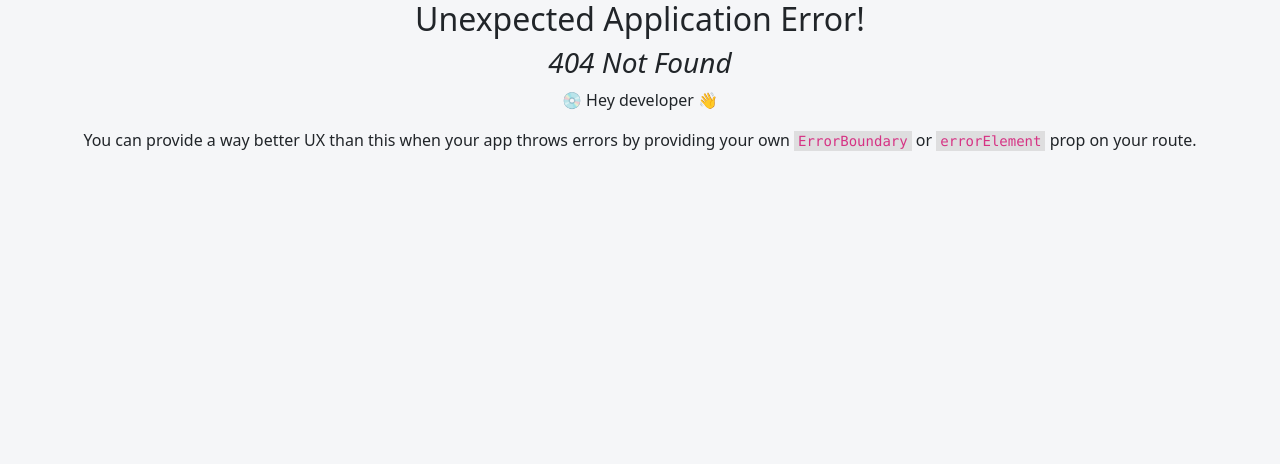
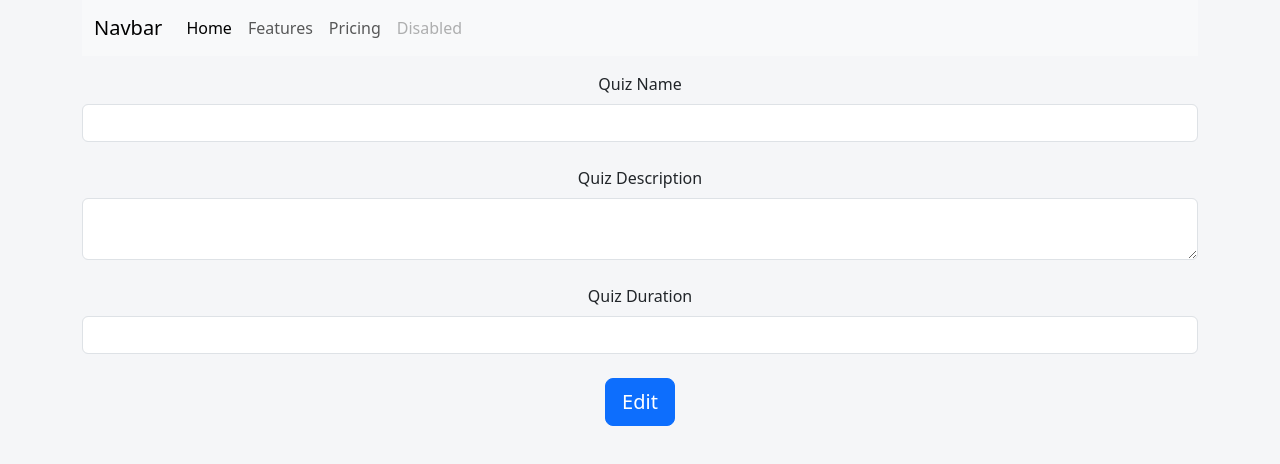
Before and after one commit to rdhhauzan/sevima-hackaton, a React (Create React App) app in the folder frontend/: page /admin/quiz/add in a window 1280 px wide. Before the commit this address had no page. Shown: the top 464 px of the page. Built offline with nearby package versions, Linux system fonts and the light colour scheme.

Commit message:
frontend: add quiz in admin page done

```diff
--- /dev/null
+++ b/frontend/src/pages/Admin/AddQuiz.jsx
@@ -0,0 +1,130 @@
+import apiCaller from "../../services/apiCaller";
+import AdminNavbar from "../../Components/AdminNavbar";
+import Swal from "sweetalert2";
+import { useFormik, useField, Form } from "formik";
+import * as Yup from "yup";
+import { useNavigate, Link } from "react-router-dom";
+
+function AddQuiz() {
+  const navigate = useNavigate();
+
+  function Form() {
+    const formik = useFormik({
+      initialValues: {
+        name: "",
+        description: "",
+        duration: "",
+      },
+      validationSchema: Yup.object({
+        name: Yup.string().required("Name is required"),
+        description: Yup.string().required("Description is required"),
+        duration: Yup.number()
+          .integer("Duration must be an integer")
+          .required("Duration is required")
+          .test("is-integer", "Duration must be an integer", (value) =>
+            Number.isInteger(value)
+          ),
+      }),
+      onSubmit: (values) => {
+        apiCaller
+          .post("/admin/quizzes", values, {
+            headers: {
+              access_token: localStorage.getItem("access_token"),
+            },
+          })
+          .then((res) => {
+            Swal.fire({
+              icon: "success",
+              title: "Quiz added successfully",
+              showConfirmButton: false,
+              timer: 1500,
+            });
+            navigate("/admin/quizzes");
+          })
+          .catch((err) => {
+            Swal.fire({
+              icon: "error",
+              title: "Something went wrong",
+              showConfirmButton: false,
+              timer: 1500,
+            });
+          });
+      },
+    });
+
+    return (
+      <>
+        <form onSubmit={formik.handleSubmit}>
+          <div className="form-outline mb-4">
+            <label class="form-label" for="name">
+              Quiz Name
+            </label>
+            <input
+              type="text"
+              className="form-control"
+              onChange={formik.handleChange}
+              onBlur={formik.handleBlur}
+              value={formik.values.name}
+              id="name"
+            />
+
+            {formik.touched.name && formik.errors.name ? (
+              <div className="text-danger">{formik.errors.name}</div>
+            ) : null}
+          </div>
+          <div className="form-outline mb-4">
+            <label class="form-label" for="description">
+              Quiz Description
+            </label>
+            <textarea
+              type="text"
+              className="form-control"
+              onChange={formik.handleChange}
+              onBlur={formik.handleBlur}
+              value={formik.values.description}
+              id="description"
+            />
+
+            {formik.touched.description && formik.errors.description ? (
+              <div className="text-danger">
+                {formik.errors.description}
+              </div>
+            ) : null}
+          </div>
+          <div className="form-outline mb-4">
+            <label class="form-label" for="name">
+              Quiz Duration
+            </label>
+            <input
+              type="number"
+              className="form-control"
+              onChange={formik.handleChange}
+              onBlur={formik.handleBlur}
+              value={formik.values.duration}
+              id="duration"
+            />
+
+            {formik.touched.duration && formik.errors.duration ? (
+              <div className="text-danger">{formik.errors.duration}</div>
+            ) : null}
+          </div>
+
+          <button className={`btn btn-primary btn-lg btn-block`} type="submit">
+            Edit
+          </button>
+        </form>
+      </>
+    );
+  }
+
+  return (
+    <>
+      <div className="container">
+        <AdminNavbar />
+        <div className="mt-3">{Form()}</div>
+      </div>
+    </>
+  );
+}
+
+export default AddQuiz;
--- /dev/null
+++ b/frontend/src/pages/Admin/ShowQuiz.jsx
@@ -0,0 +1,18 @@
+import apiCaller from "../../services/apiCaller";
+import { useState, useEffect } from "react";
+import { useNavigate, Link } from "react-router-dom";
+import { MutatingDots } from "react-loader-spinner";
+import AdminNavbar from "../../Components/AdminNavbar";
+import { AiOutlineClockCircle } from "react-icons/ai";
+import { BsFillPersonFill } from "react-icons/bs";
+import Swal from "sweetalert2";
+
+function ShowQuiz() {
+    const [quiz, setQuiz] = useState([]);
+    const [loading, setLoading] = useState(true);
+    const navigate = useNavigate();
+
+
+}
+
+export default ShowQuiz;
```
Also changed, not shown: frontend/src/routes/index.js (+10 -0 lines).
